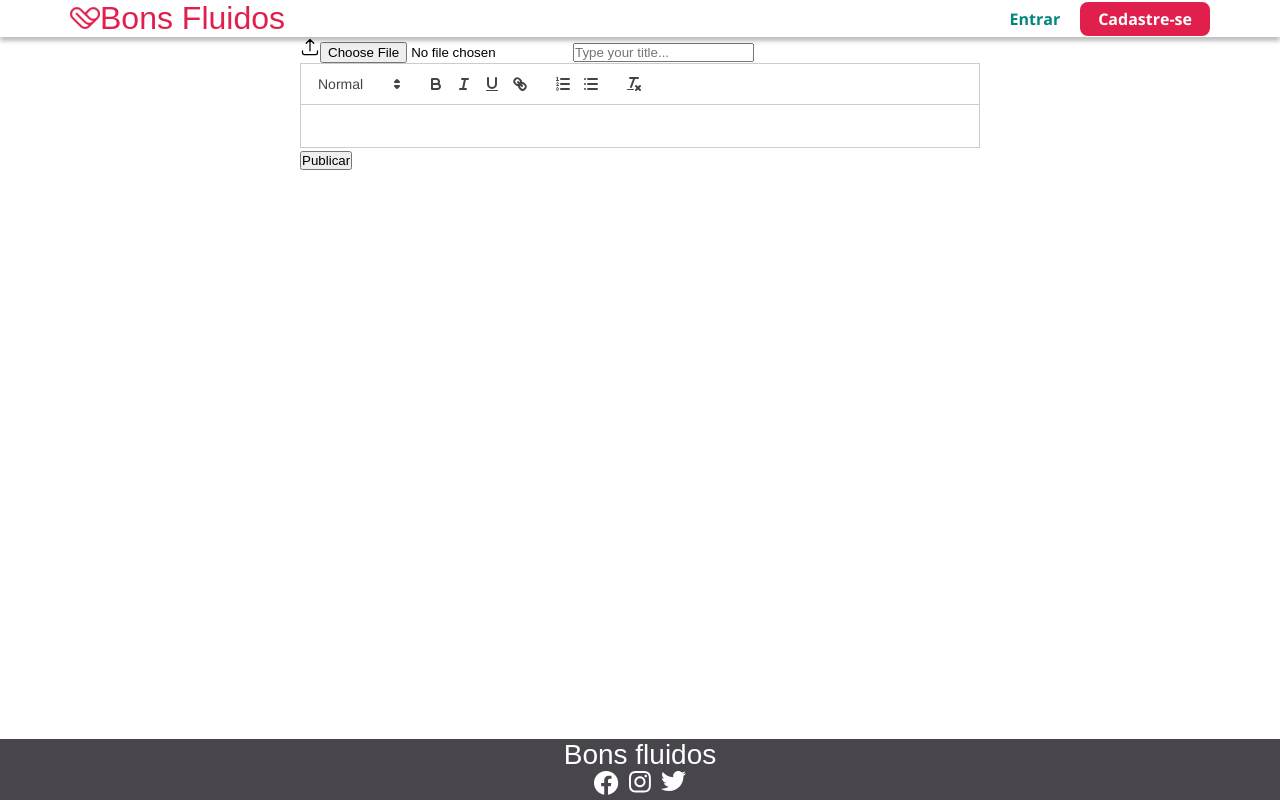
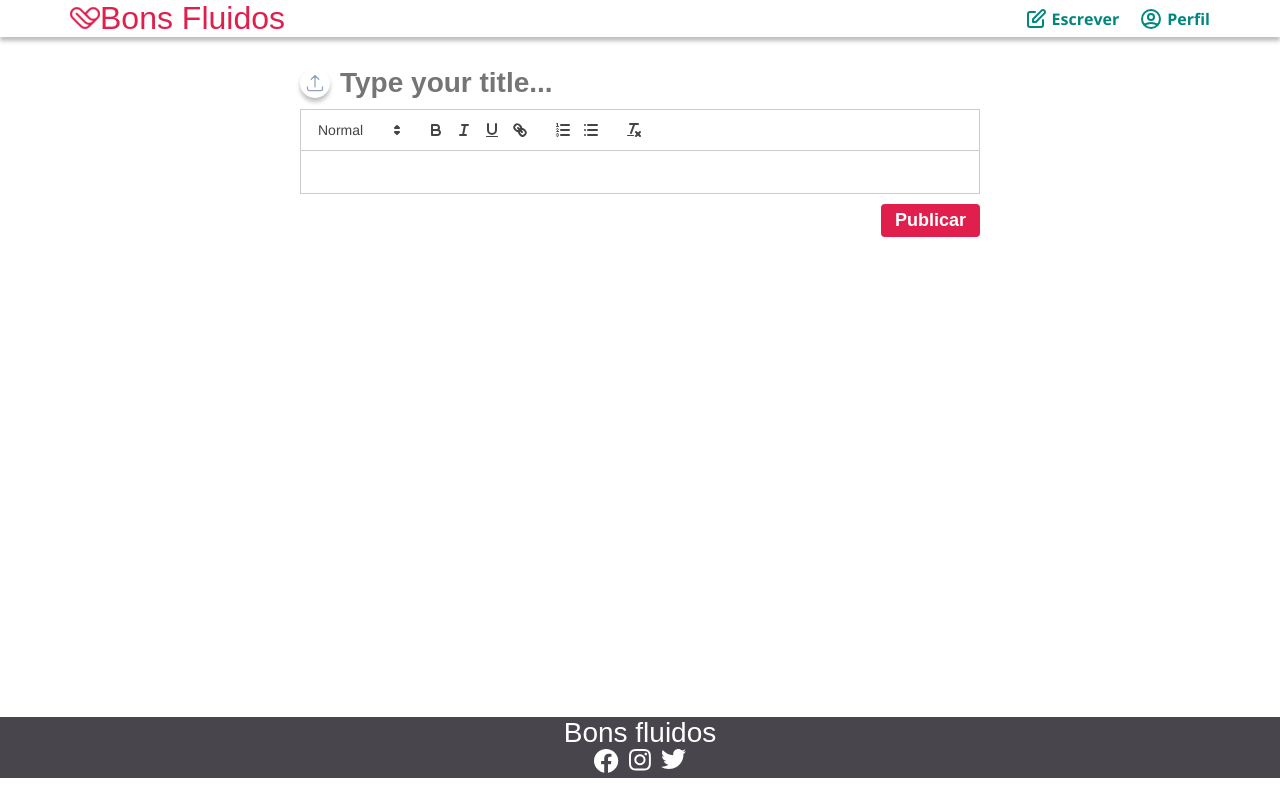
Before and after one commit to MarkCambuhy/Certificadora-de-Competencia-Identitaria, a React (Vite) app in the folder frontend/: page /write in a window 1280 px wide. Built offline with nearby package versions, Linux system fonts and the light colour scheme; a web font is replaced by a local one.

Commit message:
atualizado

```diff
--- a/frontend/package.json
+++ b/frontend/package.json
@@ -10,6 +10,7 @@
     "preview": "vite preview"
   },
   "dependencies": {
+    "firebase": "^10.6.0",
     "react": "^18.2.0",
     "react-dom": "^18.2.0",
     "react-quill": "^2.0.0",
--- a/frontend/src/components/Footer/footer.module.css
+++ b/frontend/src/components/Footer/footer.module.css
@@ -4,7 +4,7 @@
   display: flex;
   flex-direction: column;
   align-items: center;
-  position: absolute;
+  position: relative;
   bottom: 0;
   left: 0;
 }
--- a/frontend/src/components/Header/Header.jsx
+++ b/frontend/src/components/Header/Header.jsx
@@ -3,6 +3,7 @@ import styles from "./header.module.css";
 import logo from "../../assets/bons-fluidos-30px.png";
 
 const Header = () => {
+  const authenticated = true;
   return (
     <header className={styles.container}>
       <div className={styles.logo}>
@@ -10,12 +11,60 @@ const Header = () => {
         Bons Fluidos
       </div>
       <div className={styles.buttons}>
+        {authenticated ? (
+          <>
+            <div className={styles.btnItem}>
+              <svg
+                width="24"
+                height="24"
+                viewBox="0 0 24 24"
+                fill="none"
+                xmlns="http://www.w3.org/2000/svg"
+              >
+                <path
+                  d="M11 5H6C4.89543 5 4 5.89543 4 7V18C4 19.1046 4.89543 20 6 20H17C18.1046 20 19 19.1046 19 18V13M17.5858 3.58579C18.3668 2.80474 19.6332 2.80474 20.4142 3.58579C21.1953 4.36683 21.1953 5.63316 20.4142 6.41421L11.8284 15H9L9 12.1716L17.5858 3.58579Z"
+                  stroke="#02867E"
+                  strokeWidth="2"
+                  strokeLinecap="round"
+                  strokeLinejoin="round"
+                />
+              </svg>
+              <a href="#" id={styles.entrar}>
+                Escrever
+              </a>
+            </div>
+
+            <div className={styles.btnItem}>
+              <svg
+                width="24"
+                height="24"
+                viewBox="0 0 24 24"
+                fill="none"
+                xmlns="http://www.w3.org/2000/svg"
+              >
+                <path
+                  d="M5.12104 17.8037C7.15267 16.6554 9.4998 16 12 16C14.5002 16 16.8473 16.6554 18.879 17.8037M15 10C15 11.6569 13.6569 13 12 13C10.3431 13 9 11.6569 9 10C9 8.34315 10.3431 7 12 7C13.6569 7 15 8.34315 15 10ZM21 12C21 16.9706 16.9706 21 12 21C7.02944 21 3 16.9706 3 12C3 7.02944 7.02944 3 12 3C16.9706 3 21 7.02944 21 12Z"
+                  stroke="#02867E"
+                  stroke-width="2"
+                  stroke-linecap="round"
+                  stroke-linejoin="round"
+                />
+              </svg>
+              <a href="#" id={styles.entrar}>
+                Perfil
+              </a>
+            </div>
+          </>
+        ) : (
+          <>
             <a href="#" id={styles.entrar}>
               Entrar
             </a>
             <a href="#" id={styles.cadastro}>
               Cadastre-se
             </a>
+          </>
+        )}
       </div>
     </header>
   );
--- a/frontend/src/components/Header/header.module.css
+++ b/frontend/src/components/Header/header.module.css
@@ -27,6 +27,7 @@
 .buttons a {
   color: inherit;
   text-decoration: none;
+  text-align: center;
 }
 
 #entrar {
@@ -39,3 +40,10 @@
   padding: 6px 18px;
   border-radius: 8px;
 }
+
+.btnItem {
+  display: flex;
+  gap: 4px;
+  justify-content: center;
+  align-items: center;
+}
--- /dev/null
+++ b/frontend/src/firebase.js
@@ -0,0 +1,15 @@
+import { initializeApp } from "firebase/app";
+import { getStorage } from "firebase/storage";
+
+const firebaseConfig = {
+  apiKey: process.env.apiKey, // Colocar no .env
+  authDomain: "uploads-615a5.firebaseapp.com",
+  projectId: "uploads-615a5",
+  storageBucket: "uploads-615a5.appspot.com",
+  messagingSenderId: "510608348977",
+  appId: "1:510608348977:web:840f94d03a27ef9cddc210",
+  measurementId: "G-19YR3NTFQD",
+};
+
+export const app = initializeApp(firebaseConfig);
+export const storage = getStorage(app);
--- a/frontend/src/global.css
+++ b/frontend/src/global.css
@@ -1,4 +1,4 @@
-@import url('https://fonts.googleapis.com/css2?family=Open+Sans:wght@300;400;500;600;700&family=RocknRoll+One&display=swap');
+@import url("https://fonts.googleapis.com/css2?family=Open+Sans:wght@300;400;500;600;700&family=RocknRoll+One&display=swap");
 
 * {
   margin: 0;
@@ -19,5 +19,6 @@ body {
   width: 100vw;
   min-width: 270px;
   height: 100vh;
-  font-family: 'Open Sans', sans-serif;
+  font-family: "Open Sans", sans-serif;
+  overflow-x: hidden;
 }
--- a/frontend/src/pages/Write/Write.jsx
+++ b/frontend/src/pages/Write/Write.jsx
@@ -5,13 +5,51 @@ import styles from "./write.module.css";
 import Footer from "../../components/Footer/Footer";
 import Header from "../../components/Header/Header";
 
+import {
+  ref,
+  uploadBytesResumable,
+  getDownloadURL,
+  deleteObject,
+} from "firebase/storage";
+import { storage } from "../../firebase.js";
+
 const Write = () => {
   const [value, setValue] = useState("");
+  const [imgURL, setImgURL] = useState("");
+  const [progress, setProgress] = useState(0);
+  const [name, setName] = useState("");
+  const [file, setFile] = useState(null);
+
+  useEffect(() => {
+    if (file) {
+      setName(new Date().getTime() + file.name);
+      const storageRef = ref(storage, `images/${name}`);
+      const uploadTask = uploadBytesResumable(storageRef, file);
+      uploadTask.on(
+        "state_changed",
+        (snapshot) => {
+          const progress =
+            (snapshot.bytesTransferred / snapshot.totalBytes) * 100;
+          setProgress(progress);
+        },
+        (error) => {
+          alert(error);
+        },
+        () => {
+          getDownloadURL(uploadTask.snapshot.ref).then((url) => {
+            setImgURL(url);
+          });
+        }
+      );
+    }
+  }, [file]);
+
   return (
-    <>
+    <div id={styles.root}>
       <Header />
       <div className={styles.container}>
         <div className={styles.content}>
+          <div className={styles.sub}>
             <label id={styles.upload} htmlFor={styles.image}>
               <svg
                 xmlns="http://www.w3.org/2000/svg"
@@ -20,6 +58,7 @@ const Write = () => {
                 strokeWidth={1.5}
                 stroke="currentColor"
                 width={20}
+                id={styles.test}
               >
                 <path
                   strokeLinecap="round"
@@ -40,13 +79,26 @@ const Write = () => {
               id={styles.title}
               placeholder="Type your title..."
             />
-          <ReactQuill theme="snow" value={value} onChange={setValue} />
-          <button>Publicar</button>
+          </div>
+          {imgURL && (
+            <div className={styles.imageContainer}>
+              <img id={styles.imageContent} src={imgURL} alt="" />
+            </div>
+          )}
+
+          <div id={styles.quillConainer}>
+            <ReactQuill
+              id={styles.editor}
+              theme="snow"
+              value={value}
+              onChange={setValue}
+            />
+          </div>
+          <button id={styles.publish}>Publicar</button>
         </div>
       </div>
-
       <Footer />
-    </>
+    </div>
   );
 };
 
--- a/frontend/src/pages/Write/write.module.css
+++ b/frontend/src/pages/Write/write.module.css
@@ -1,11 +1,99 @@
 .container {
   width: 100vw;
+  min-height: 85vh;
+  height: 100%;
   overflow-x: hidden;
   display: flex;
   justify-content: center;
 }
 
 .content {
+  margin-top: 30px;
+  display: flex;
+  flex-direction: column;
+  gap: 10px;
   max-width: 680px;
   width: 100%;
+  height: 100%;
+  margin-bottom: 30px;
 }
+
+.ql-toolbar {
+  background-color: #e01f4c;
+  height: 300px;
+}
+
+#publish {
+  width: fit-content;
+  font-size: 18px;
+  font-weight: bold;
+  border: none;
+  align-self: flex-end;
+  color: #fff;
+  background-color: #e01f4c;
+  padding: 6px 14px;
+  border-radius: 4px;
+}
+
+.sub {
+  display: flex;
+  align-items: center;
+  gap: 10px;
+}
+
+#upload {
+  width: 30px;
+  height: 30px;
+  border-radius: 50%;
+  display: flex;
+  justify-content: center;
+  align-items: center;
+  box-shadow: 0px 4px 4px rgba(0, 0, 0, 0.25);
+  cursor: pointer;
+}
+
+#title {
+  border: none;
+  outline: none;
+  font-size: 28px;
+  font-weight: bold;
+  color: #d9d9d9;
+}
+
+#image {
+  display: none;
+}
+
+#test {
+  stroke: #94a3b8;
+  transition: ease 0.3s;
+}
+
+#test:hover {
+  stroke: #02867e;
+}
+/*
+#quillConainer {
+  min-height: 300px;
+}
+
+#editor {
+  height: auto;
+  border: none;
+} */
+
+.imageContainer {
+  width: 100%;
+  height: 380px;
+  display: flex;
+  justify-content: center;
+  text-align: center; /* Centraliza o conteúdo na horizontal */
+  overflow: hidden;
+}
+
+#imageContent {
+  width: 100%;
+  height: 100%;
+  object-fit: cover;
+  margin: auto; /* Centraliza a imagem na horizontal */
+}
```
Also changed, not shown: 2 other files (tests, documents, lock files or other folders). Lines whose indentation alone changed are shown as unchanged.
